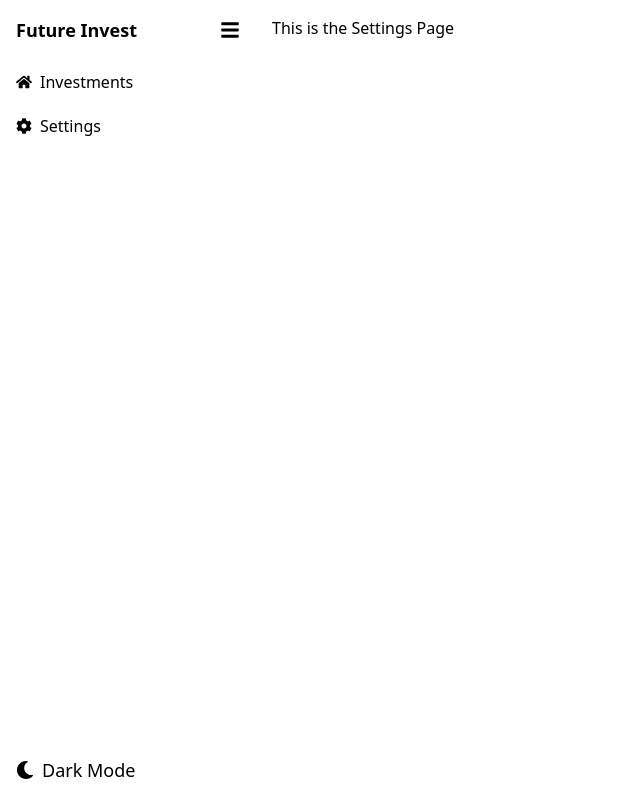
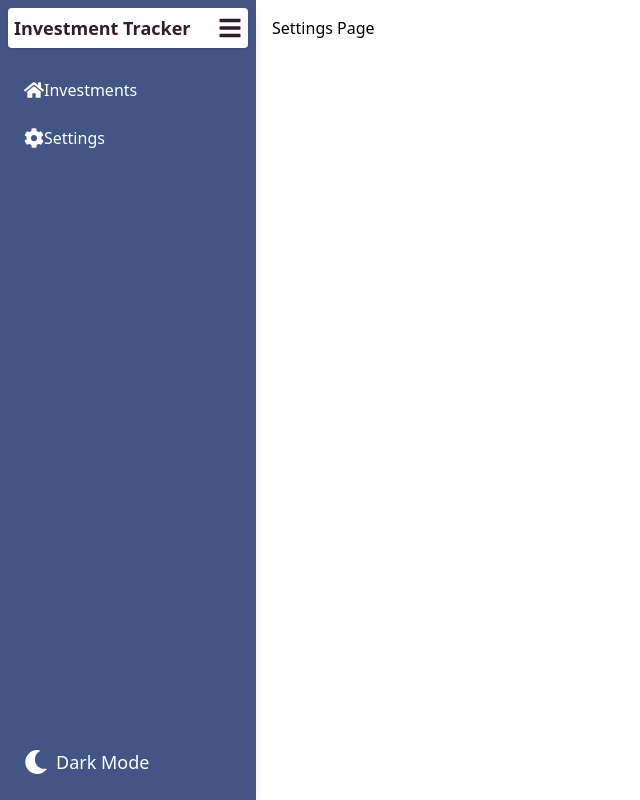
Before and after one commit to RosenGeorgievvv/investment-tracker-tool, a React (Create React App) app: page /settings in a window 1280 px wide. Shown: the whole page, without its empty margins (0-640 px from the left). Built offline with nearby package versions, Linux system fonts and the light colour scheme.

Commit message:
Settings Page creation

```diff
--- a/src/components/SideNavBar.jsx
+++ b/src/components/SideNavBar.jsx
@@ -1,34 +1,33 @@
-
 import React from "react";
 import { Link } from "react-router-dom";
 import { FaBars, FaHome, FaCog, FaSun, FaMoon } from "react-icons/fa";
 
 const SideNavBar = ({ darkMode, setDarkMode, isSidebarOpen, setIsSidebarOpen }) => {
   return (
-    <div className={`fixed top-0 left-0 h-full ${isSidebarOpen ? 'w-64' : 'w-16'} bg-white dark:bg-darkGray transition-all duration-400`}>
-      <div className="flex flex-col h-full">
-        <div className="flex items-center justify-between p-4">
-          {isSidebarOpen && <div className="text-lg font-semibold">Future Invest</div>}
-          <button onClick={() => setIsSidebarOpen(!isSidebarOpen)} className="text-xl focus:outline-none">
-            <FaBars />
+    <div className={`fixed top-0 left-0 h-full ${isSidebarOpen ? 'w-64' : 'w-16'} bg-lightSidebar dark:bg-darkGray transition-all duration-300 shadow-lg`}>
+      <div className="flex flex-col h-full p-2">
+        <div className="flex items-center justify-between mb-4 p-1.5 rounded bg-white dark:bg-darkerGray shadow">
+          {isSidebarOpen && <div className="text-lg font-semibold text-darkGray dark:text-white">Investment Tracker</div>}
+          <button onClick={() => setIsSidebarOpen(!isSidebarOpen)} className="text-darkGray dark:text-white focus:outline-none">
+            <FaBars className={isSidebarOpen ? "text-2xl" : "text-4xl"} />
           </button>
         </div>
         <nav className="flex-grow">
-          <Link to="/investments" className="flex items-center py-2.5 px-4 hover:bg-gray-700">
-            <FaHome className="mr-2" />
-            {isSidebarOpen && 'Investments'}
+          <Link to="/investments" className="flex items-center py-2.5 px-4 my-1 rounded hover:bg-sidebarHover dark:hover:bg-gray-700 transition-colors duration-200 text-white">
+            <FaHome className={`${isSidebarOpen ? "text-xl" : "text-3xl"}`} />
+            {isSidebarOpen && <span>Investments</span>}
           </Link>
-          <Link to="/settings" className="flex items-center py-2.5 px-4 hover:bg-gray-700">
-            <FaCog className="mr-2" />
-            {isSidebarOpen && 'Settings'}
+          <Link to="/settings" className="flex items-center py-2.5 px-4 my-1 rounded hover:bg-sidebarHover dark:hover:bg-gray-700 transition-colors duration-200 text-white">
+            <FaCog className={`${isSidebarOpen ? "text-xl" : "text-3xl"}`} />
+            {isSidebarOpen && <span>Settings</span>}
           </Link>
         </nav>
         <div className="mt-auto p-4">
           <button
             onClick={() => setDarkMode(!darkMode)}
-            className="flex items-center space-x-2 text-lg focus:outline-none"
+            className="flex items-center space-x-2 text-lg focus:outline-none text-white"
           >
-            {darkMode ? <FaSun /> : <FaMoon />}
+            {darkMode ? <FaSun className="text-2xl" /> : <FaMoon className="text-2xl" />}
             {isSidebarOpen && <span>{darkMode ? 'Light Mode' : 'Dark Mode'}</span>}
           </button>
         </div>
--- a/src/index.css
+++ b/src/index.css
@@ -5,3 +5,11 @@
 body {
     transition: background-color 0.5s, color 0.5s;
   }
+
+  .bg-lightSidebar {
+    background-color: #435585;
+  }
+
+  .bg-sidebarHover {
+    background-color: #3b4a6b;
+  }
--- a/src/pages/Settings.jsx
+++ b/src/pages/Settings.jsx
@@ -1,9 +1,7 @@
-import React from "react";
-
-const Settings = () =>{
-    return(
-        <h1>This is the Settings Page</h1>
-    )
-}
+const Settings = () => {
+  return <h1>
+    Settings Page
+  </h1>;
+};
 
 export default Settings;
--- a/tailwind.config.js
+++ b/tailwind.config.js
@@ -6,8 +6,10 @@ module.exports = {
   theme: {
     extend: {
       colors: {
-        darkGray: '#35374B',
-        darkerGray: '#344C64',
+        darkGray: '#331D2C',
+        darkerGray: '#331D2C',
+        lightSidebar: '#435585',
+        sidebarHover: '#3b4a6b',
       },
     },
   },
```
